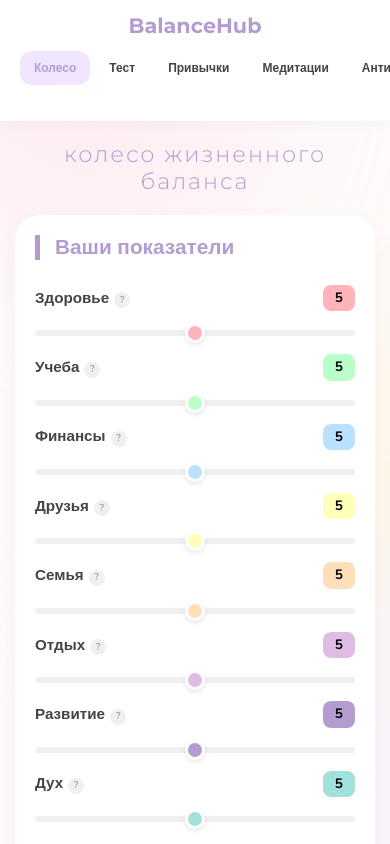
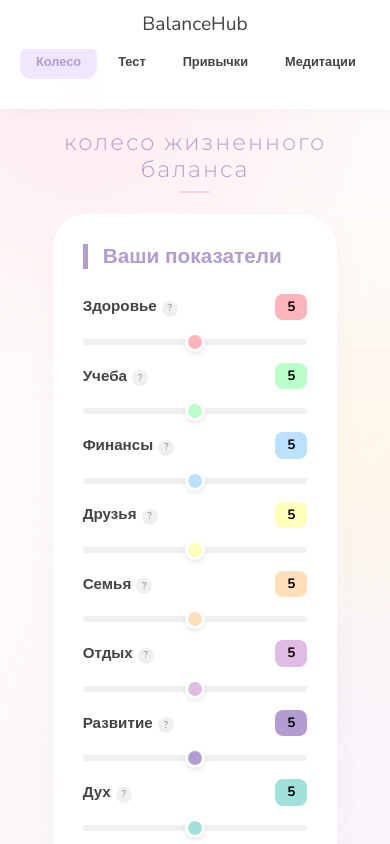
Before and after one commit to vikitoriii/balance-hub, a Vue app: page / in a window 390 px wide. Shown: the top 844 px of the page. Built offline with nearby package versions, Linux system fonts and the light colour scheme.

Commit message:
Финальная адаптация: Desktop и Mobile разделены

```diff
--- a/src/assets/style.css
+++ b/src/assets/style.css
@@ -13,7 +13,7 @@
   margin: 0;
   padding: 0;
   box-sizing: border-box;
-    -webkit-tap-highlight-color: transparent; /* Убирает синюю рамку при клике на Айфоне */
+  -webkit-tap-highlight-color: transparent;
 }
 
 body {
@@ -22,14 +22,14 @@ body {
   color: var(--text-dark);
   min-height: 100vh;
   width: 100%;
-  overflow-x: hidden; /* Запрещаем боковую прокрутку всего сайта */
+  overflow-x: hidden;
 }
 
 /* --- ШАПКА --- */
 header {
   background: rgba(255, 255, 255, 0.95);
   backdrop-filter: blur(10px);
-  -webkit-backdrop-filter: blur(10px); /* Для Сафари */
+  -webkit-backdrop-filter: blur(10px);
   box-shadow: 0 2px 15px rgba(0,0,0,0.03);
   position: sticky;
   top: 0;
@@ -37,103 +37,125 @@ header {
   width: 100%;
 }
 
+/* --- ЗАГОЛОВКИ (Тот самый шрифт с полосочкой) --- */
+h1 {
+  font-family: 'Montserrat', sans-serif;
+  font-weight: 300;
+  font-size: 1.7rem;
+  letter-spacing: 5px;
+  text-transform: lowercase;
+  color: var(--primary);
+  margin: 30px auto;
+  text-align: center;
+  position: relative;
+}
+
+h1::after {
+  content: ''; display: block; width: 30px; height: 2px;
+  background: var(--secondary); margin: 8px auto 0; border-radius: 10px;
+}
+
+/* --- ГЛАВНЫЙ КОНТЕЙНЕР --- */
+main {
+  max-width: 1200px;
+  margin: 0 auto;
+  padding: 0 40px; /* Отступы для ноута */
+}
+
+/* --- ОБЩИЙ ВИД КАРТОЧЕК --- */
+.card, .diary-card, .meditation-card, .test-card, .controls-card, .wheel-card {
+  padding: 25px;
+  border-radius: 30px;
+  background: white;
+  box-shadow: 0 10px 30px rgba(0,0,0,0.02);
+  border: 1px solid rgba(179, 156, 208, 0.1);
+}
+
+/* =================================================== */
+/* ДЕСКТОП: Настройки для Ноутбука (от 992px и выше)    */
+/* =================================================== */
+@media (min-width: 992px) {
   nav {
     display: flex;
-  flex-direction: column; /* На телефонах: Логотип над Меню */
+    justify-content: space-between;
     align-items: center;
-  padding: 10px 15px;
-  max-width: 1100px;
+    max-width: 1200px;
     margin: 0 auto;
+    padding: 15px 30px;
   }
 
-.logo {
-  font-family: 'Montserrat', sans-serif;
-  font-size: 1.3rem;
-  font-weight: 700;
-  color: var(--primary);
-  margin-bottom: 10px;
+  nav ul {
+    display: flex;
+    list-style: none;
+    gap: 8px;
   }
 
-/* --- МЕНЮ (Скролл пальцем влево-вправо) --- */
+  /* Возвращаем двухколоночный вид для всех разделов */
+  .meditation-layout, .mood-grid, .wheel-container {
+    display: flex !important;
+    flex-direction: row !important;
+    align-items: flex-start;
+    gap: 40px !important;
+  }
+
+  .meditation-main, .mood-main { flex: 1; }
+  .meditation-sidebar, .mood-sidebar, .controls { flex: 0 0 350px; }
+}
+
+/* =================================================== */
+/* МОБИЛКА: Настройки для Телефона (до 991px)          */
+/* =================================================== */
+@media (max-width: 991px) {
+  nav {
+    display: flex;
+    flex-direction: column;
+    align-items: center;
+    padding: 10px 0;
+  }
+
+  .logo { margin-bottom: 10px; font-size: 1.2rem; }
+
+  /* Свайп-меню для пальца */
   nav ul {
     display: flex;
     list-style: none;
     gap: 5px;
-  width: 100vw; /* На всю ширину окна */
-  overflow-x: auto; /* Позволяем листать меню */
+    width: 100vw;
+    overflow-x: auto;
     padding: 0 20px 10px;
-  -webkit-overflow-scrolling: touch; /* Плавный скролл на iOS */
-  scrollbar-width: none; /* Прячем полосу прокрутки */
+    -webkit-overflow-scrolling: touch;
+  }
+  nav ul::-webkit-scrollbar { display: none; }
+
+  h1 { font-size: 1.4rem; letter-spacing: 2px; margin: 20px 15px; }
+
+  main { padding: 0 20px; }
+
+  /* В один столбик на телефоне */
+  .meditation-layout, .mood-grid, .wheel-container, .row {
+    display: flex !important;
+    flex-direction: column !important;
+    gap: 20px !important;
   }
 
-nav ul::-webkit-scrollbar { display: none; } /* Прячем скролл в Сафари */
+  .meditation-sidebar, .visual-area, .controls { width: 100% !important; }
+}
 
+/* Стили ссылок (общие) */
 nav a, .active-tab-indicator {
   text-decoration: none;
-  font-size: 0.75rem;
+  font-size: 0.8rem;
   font-weight: 700;
-  padding: 8px 14px;
+  padding: 8px 16px;
   border-radius: 12px;
-  white-space: nowrap; /* Важно: текст не переносится */
+  transition: 0.3s;
   color: var(--text-dark);
-  display: block;
+  white-space: nowrap;
 }
 
-.active-tab-indicator {
+nav a:hover, .active-tab-indicator {
   background: var(--lavender-light);
   color: var(--primary);
 }
 
-/* --- ЗАГОЛОВКИ --- */
-h1 {
-  font-family: 'Montserrat', sans-serif;
-  font-weight: 300;
-  font-size: 1.4rem; /* Меньше для мобилок */
-  letter-spacing: 2px;
-  text-transform: lowercase;
-  color: var(--primary);
-  margin: 20px 15px;
-  text-align: center;
-}
-
-/* --- КОНТЕНТ (Главная магия здесь) --- */
-main {
-  width: 100%;
-  padding: 0 15px; /* Боковые отступы, чтобы карточки не липли */
-}
-
-/* Все сетки из 2 колонок превращаем в 1 колонку */
-.meditation-layout, .wheel-container, .mood-grid, .row {
-  display: flex !important;
-  flex-direction: column !important; /* Всё в столбик */
-  gap: 20px !important;
-}
-
-/* Карточки подгоняем под ширину */
-.card, .diary-card, .meditation-card, .test-card, .controls-card, .wheel-card {
-  width: 100% !important;
-  padding: 20px !important;
-  border-radius: 25px !important;
-  margin-left: 0 !important;
-  margin-right: 0 !important;
-}
-
-/* Для Колеса и Медитаций - убираем фиксированную ширину сайдбаров */
-.meditation-sidebar, .controls, .visual-area {
-  flex: none !important;
-  width: 100% !important;
-}
-
-/* Крупный текст в результатах уменьшаем */
-.score-val { font-size: 3rem !important; }
-
-footer { padding: 30px; color: #ccc; font-size: 0.75rem; }
-
-/* Адаптация для ОЧЕНЬ маленьких экранов */
-@media (min-width: 768px) {
-  nav { flex-direction: row; padding: 15px 30px; }
-  .logo { margin-bottom: 0; }
-  nav ul { width: auto; overflow-x: visible; padding: 0; }
-  h1 { font-size: 1.7rem; letter-spacing: 5px; }
-  .meditation-layout, .mood-grid { flex-direction: row !important; }
-}
+footer { text-align: center; padding: 40px; color: #ccc; font-size: 0.8rem; }
```
Lines whose indentation alone changed are shown as unchanged.
